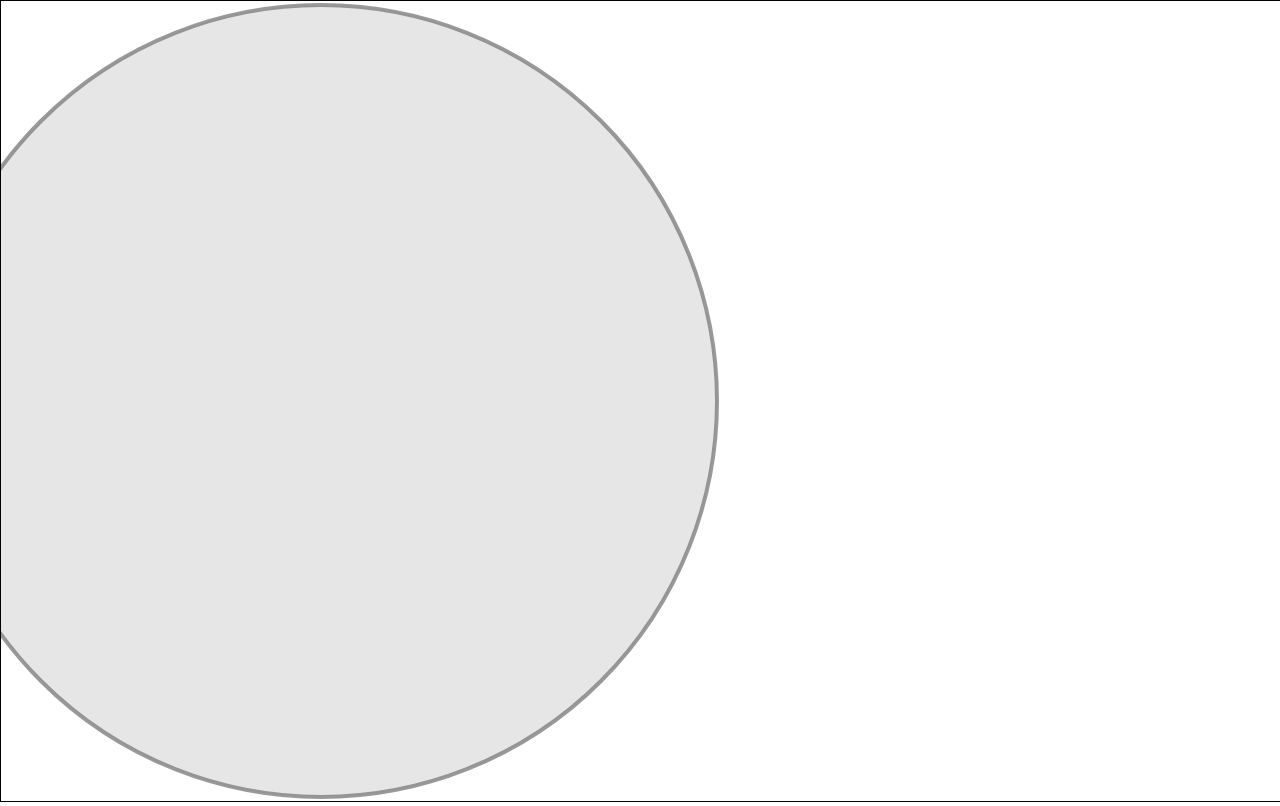
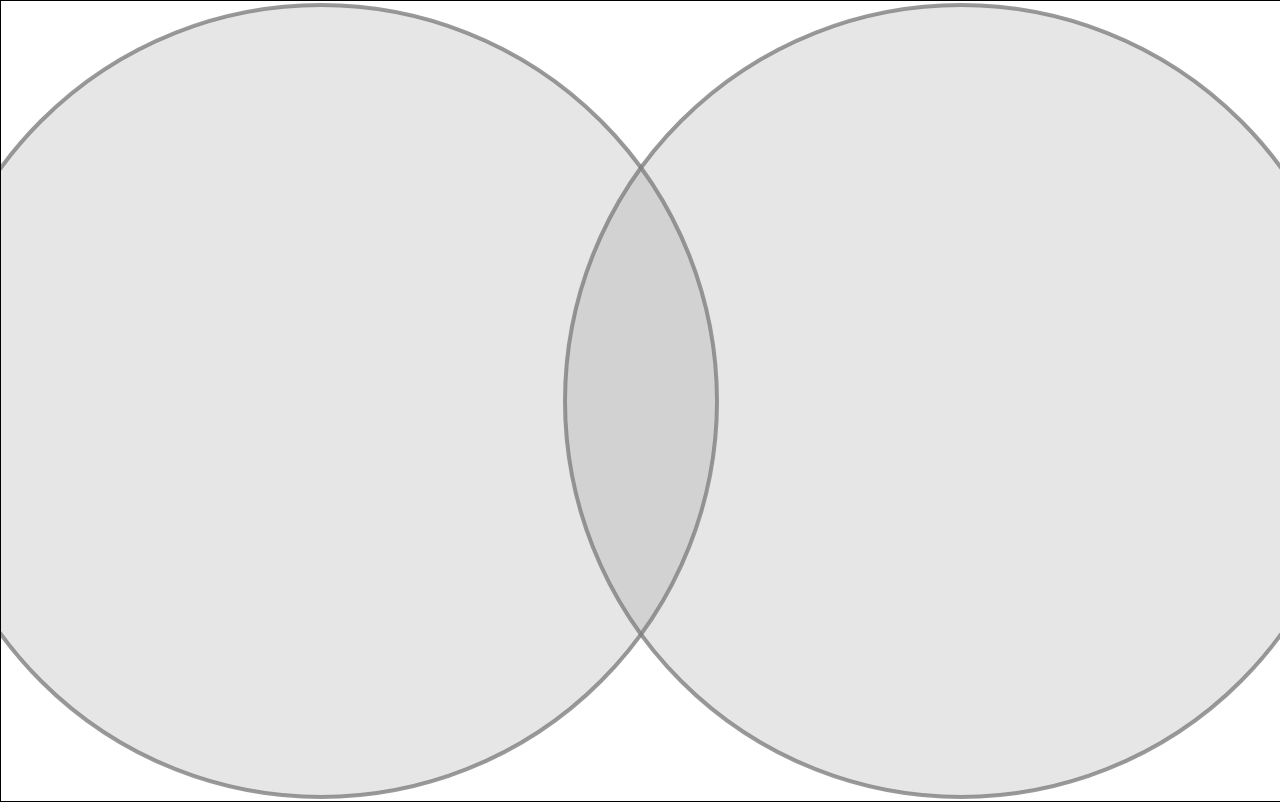
Before and after one commit to LyonOpenLab-Org/Drone, a plain HTML site: page telecommande/touchScreen.html in a window 1280 px wide. Drawn offline with Linux system fonts and the light colour scheme.

Commit message:
Update touchScreen.html

```diff
--- a/telecommande/touchScreen.html
+++ b/telecommande/touchScreen.html
@@ -69,6 +69,15 @@ function drawBackground() {
 		ctx.lineWidth = 4.0;
 		ctx.strokeStyle = "rgba(128, 128, 128, 0.8)";
 		ctx.stroke();
+		ctx.beginPath();
+		ctx.arc(w/4*3, h/2, h/2-4, 0, 2*Math.PI, true);
+
+		ctx.fillStyle = "rgba(128, 128, 128, 0.2)";
+		ctx.fill();
+
+		ctx.lineWidth = 4.0;
+		ctx.strokeStyle = "rgba(128, 128, 128, 0.8)";
+		ctx.stroke();
 }
 
 function ol() {
```
